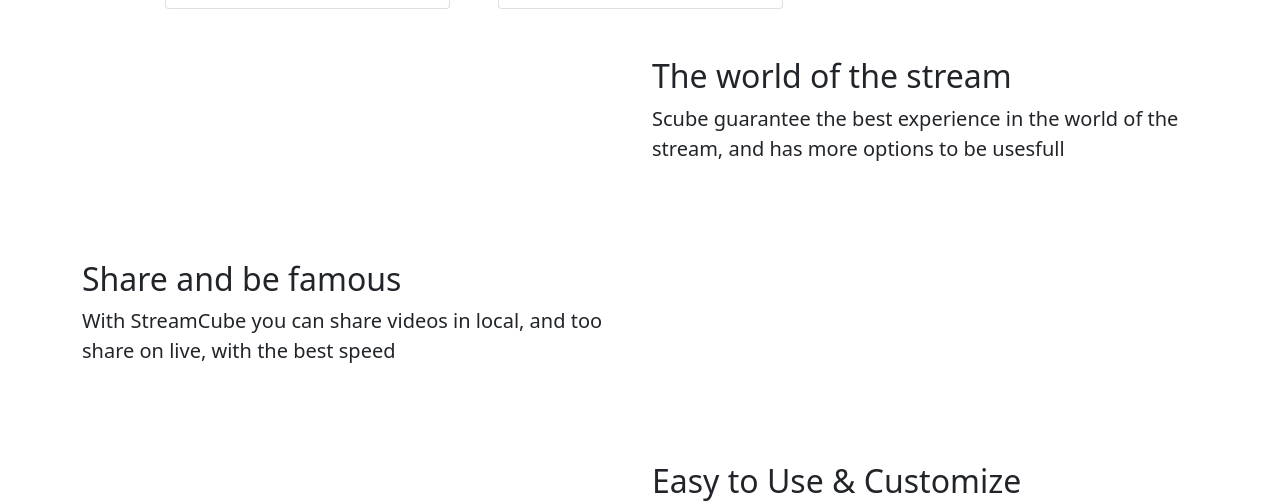
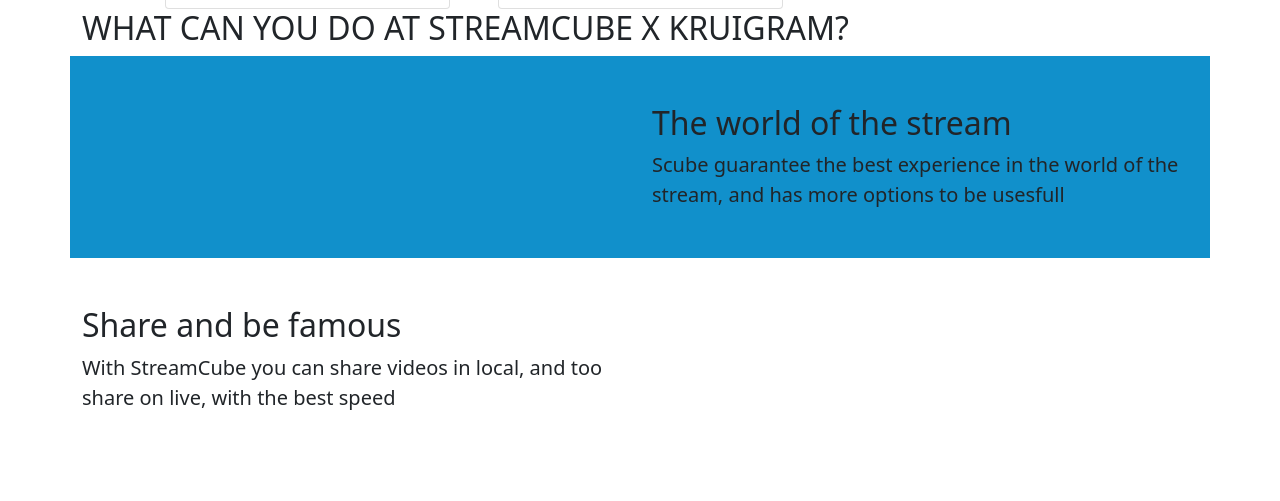
Before and after one commit to raulsales9/kurigram, a PHP site: page /admin_pannel/pannel.html in a window 1280 px wide. Shown: the part 1277-1778 px from the top of the page. Run offline with PHP 8.4, Linux system fonts and the light colour scheme; some libraries are stand-ins or nearby versions.

Commit message:
mini:change:estructure

```diff
--- a/page/admin_pannel/pannel.html
+++ b/page/admin_pannel/pannel.html
@@ -112,7 +112,8 @@
     </section>
   </main>
      <section class="bg-to-do container">
-      <div class="row">
+      <h2 class="text-bol text-uppercase">What can you do at streamcube x kruigram?</h2>
+      <div class="row row-color">
         <div class="col-xl-6 col-lg-6 col-md-12 col-sm-12 col-12 order-lg-1 text-white  mb-5 mt-5 imagen-tabla1"></div>
         <div class="col-lg-6 order-lg-1 my-auto mb-5 mt-5">
           <h2>The world of the stream</h2>
--- a/page/style.css
+++ b/page/style.css
@@ -105,3 +105,7 @@
 .bg-copyright{
     background-color: var(--darkblue);
 }
+
+.row-color{
+    background-color: #1190CB;
+}
```
